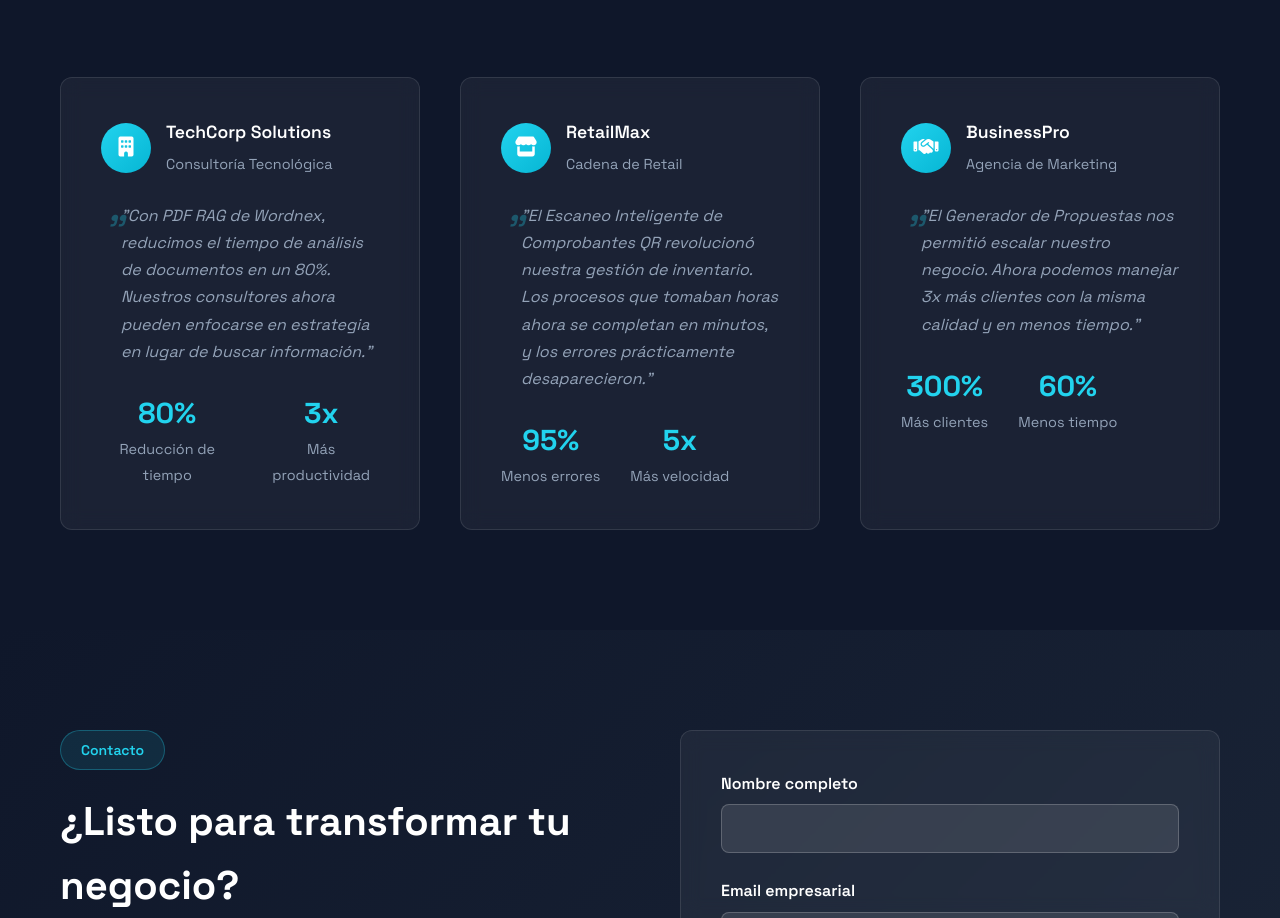
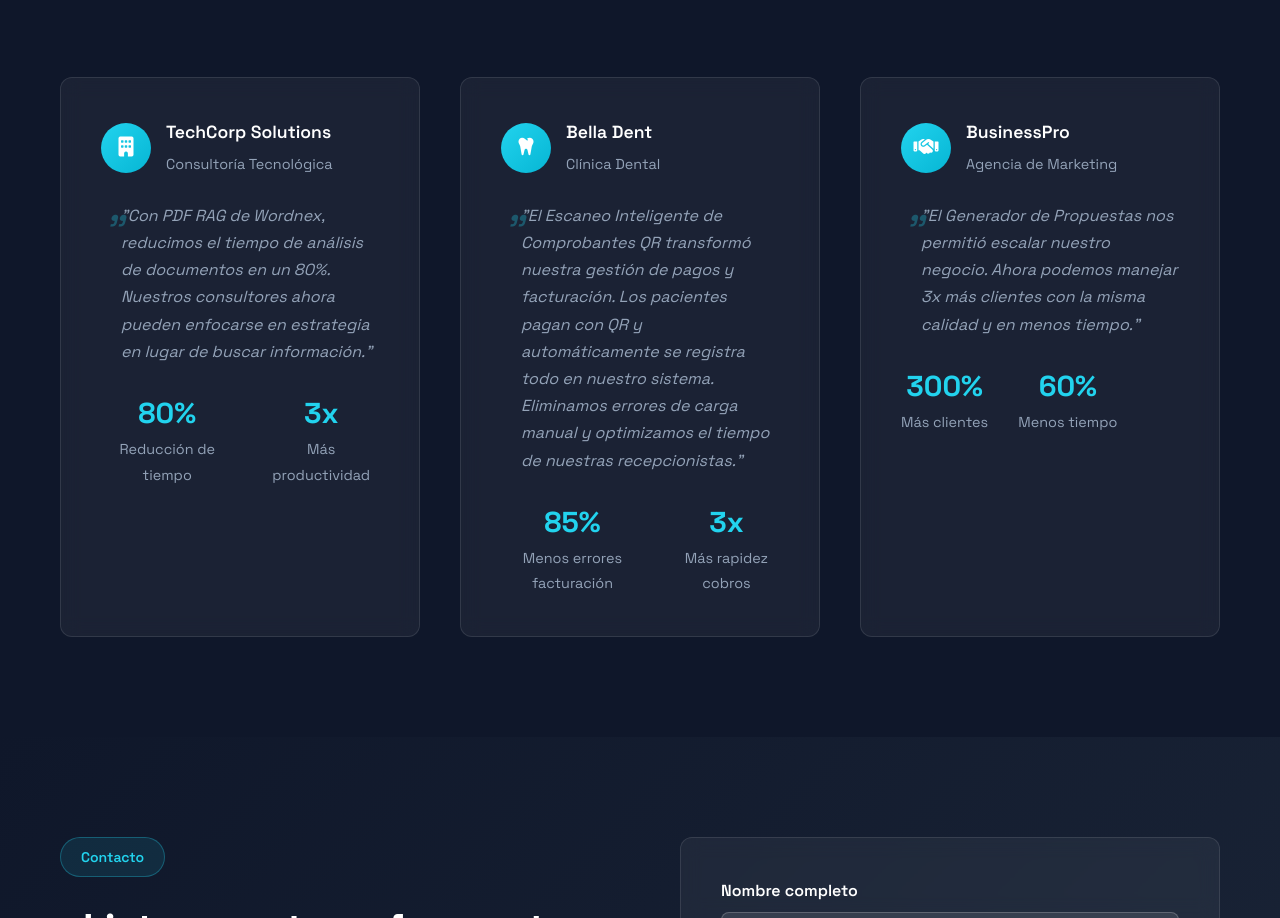
Before and after one commit to wordnex/wordnex, a plain HTML site: page index.html in a window 1280 px wide. Shown: the part 3553-4471 px from the top of the page. Drawn offline with nearby package versions, Linux system fonts and the light colour scheme.

Commit message:
Update index.html

```diff
--- a/index.html
+++ b/index.html
@@ -5,14 +5,17 @@
     <meta charset="UTF-8">
     <meta name="viewport" content="width=device-width, initial-scale=1.0">
     <title>WORDNEX - Automatización IA para Empresas | PDF RAG, Escaneo QR, Propuestas</title>
-    <meta name="description" content="Automatiza tu empresa con IA accesible. PDF RAG, Escaneo Inteligente de Comprobantes QR y Generador de Propuestas. Sin programación, resultados desde el primer día.">
-    <meta name="keywords" content="automatización empresarial, inteligencia artificial, PDF RAG, escaneo QR, generador propuestas, IA para pymes, automatización sin código">
+    <meta name="description"
+        content="Automatiza tu empresa con IA accesible. PDF RAG, Escaneo Inteligente de Comprobantes QR y Generador de Propuestas. Sin programación, resultados desde el primer día.">
+    <meta name="keywords"
+        content="automatización empresarial, inteligencia artificial, PDF RAG, escaneo QR, generador propuestas, IA para pymes, automatización sin código">
     <meta name="author" content="WORDNEX">
     <meta name="robots" content="index, follow">
 
     <!-- Open Graph para redes sociales -->
     <meta property="og:title" content="WORDNEX - Tu puente hacia la Inteligencia Artificial">
-    <meta property="og:description" content="Automatiza tu empresa con IA accesible. Soluciones reales, rápidas y sin excusas para emprendedores y pymes.">
+    <meta property="og:description"
+        content="Automatiza tu empresa con IA accesible. Soluciones reales, rápidas y sin excusas para emprendedores y pymes.">
     <meta property="og:type" content="website">
     <meta property="og:url" content="https://wordnex.com">
     <meta property="og:image" content="https://wordnex.com/wordnex-og-image.jpg">
@@ -20,7 +23,8 @@
     <!-- Twitter Cards -->
     <meta name="twitter:card" content="summary_large_image">
     <meta name="twitter:title" content="WORDNEX - Automatización IA para Empresas">
-    <meta name="twitter:description" content="PDF RAG, Escaneo QR, Generador de Propuestas. IA accesible para todos los negocios.">
+    <meta name="twitter:description"
+        content="PDF RAG, Escaneo QR, Generador de Propuestas. IA accesible para todos los negocios.">
     <meta name="twitter:image" content="https://wordnex.com/wordnex-og-image.jpg">
 
     <!-- Canonical URL -->
@@ -267,25 +271,24 @@
                 <div class="case-card">
                     <div class="case-header">
                         <div class="case-avatar">
-                            <i class="fas fa-store"></i>
+                            <i class="fas fa-tooth"></i>
                         </div>
                         <div class="case-info">
-                            <h4>RetailMax</h4>
-                            <span>Cadena de Retail</span>
+                            <h4>Bella Dent</h4>
+                            <span>Clínica Dental</span>
                         </div>
                     </div>
                     <blockquote>
-                        "El Escaneo Inteligente de Comprobantes QR revolucionó nuestra gestión de inventario. Los procesos que tomaban horas ahora
-                        se completan en minutos, y los errores prácticamente desaparecieron."
+                        "El Escaneo Inteligente de Comprobantes QR transformó nuestra gestión de pagos y facturación. Los pacientes pagan con QR y automáticamente se registra todo en nuestro sistema. Eliminamos errores de carga manual y optimizamos el tiempo de nuestras recepcionistas."
                     </blockquote>
                     <div class="case-metrics">
                         <div class="metric">
-                            <span class="metric-value">95%</span>
-                            <span class="metric-label">Menos errores</span>
+                            <span class="metric-value">85%</span>
+                            <span class="metric-label">Menos errores facturación</span>
                         </div>
                         <div class="metric">
-                            <span class="metric-value">5x</span>
-                            <span class="metric-label">Más velocidad</span>
+                            <span class="metric-value">3x</span>
+                            <span class="metric-label">Más rapidez cobros</span>
                         </div>
                     </div>
                 </div>
@@ -375,7 +378,8 @@
                         <select id="servicio" name="servicio" required>
                             <option value="">Selecciona un servicio</option>
                             <option value="PDF RAG">PDF RAG</option>
-                            <option value="Escaneo Inteligente de Comprobantes QR">Escaneo Inteligente de Comprobantes QR</option>
+                            <option value="Escaneo Inteligente de Comprobantes QR">Escaneo Inteligente de Comprobantes
+                                QR</option>
                             <option value="Generador de Propuestas">Generador de Propuestas</option>
                             <option value="Consulta General">Consulta General</option>
                         </select>
```
